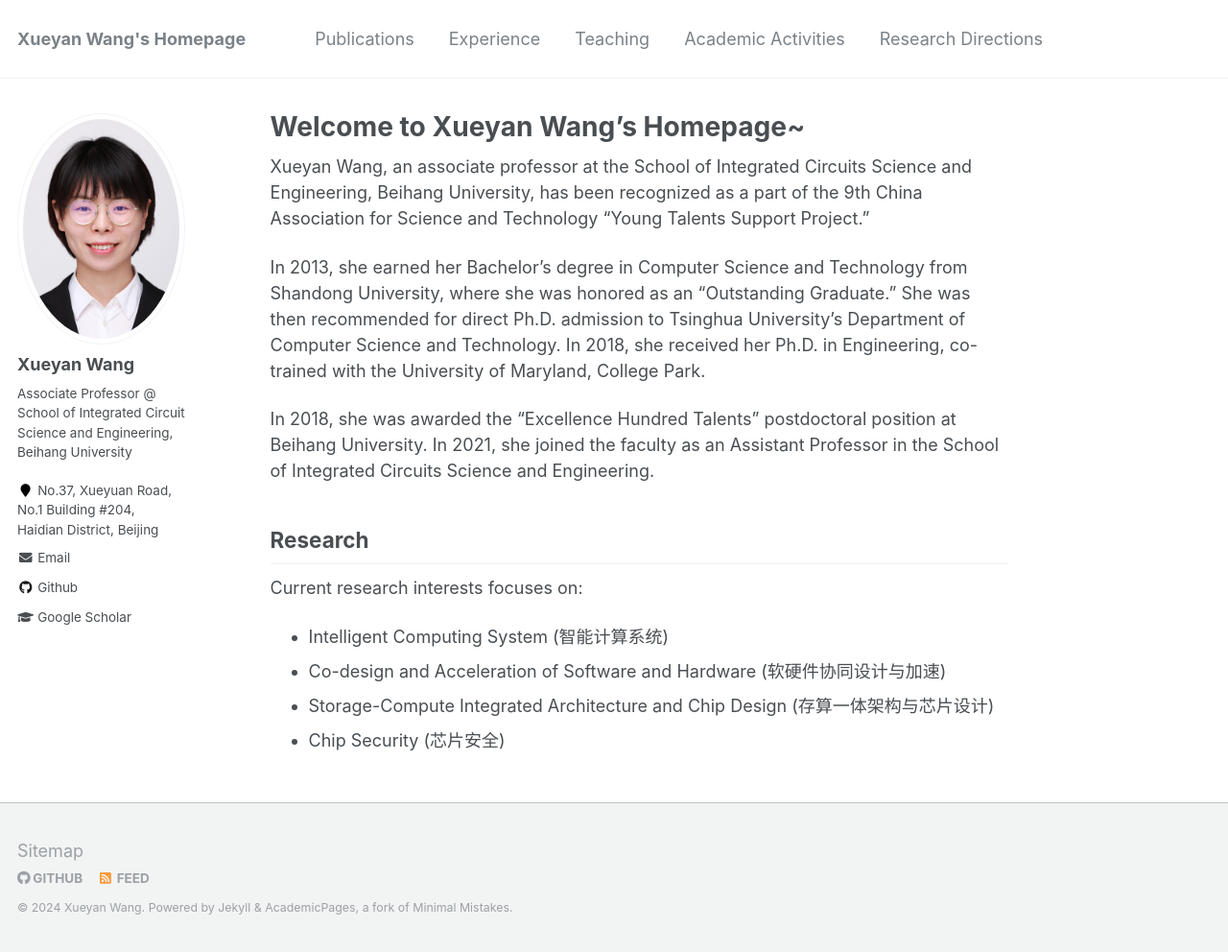
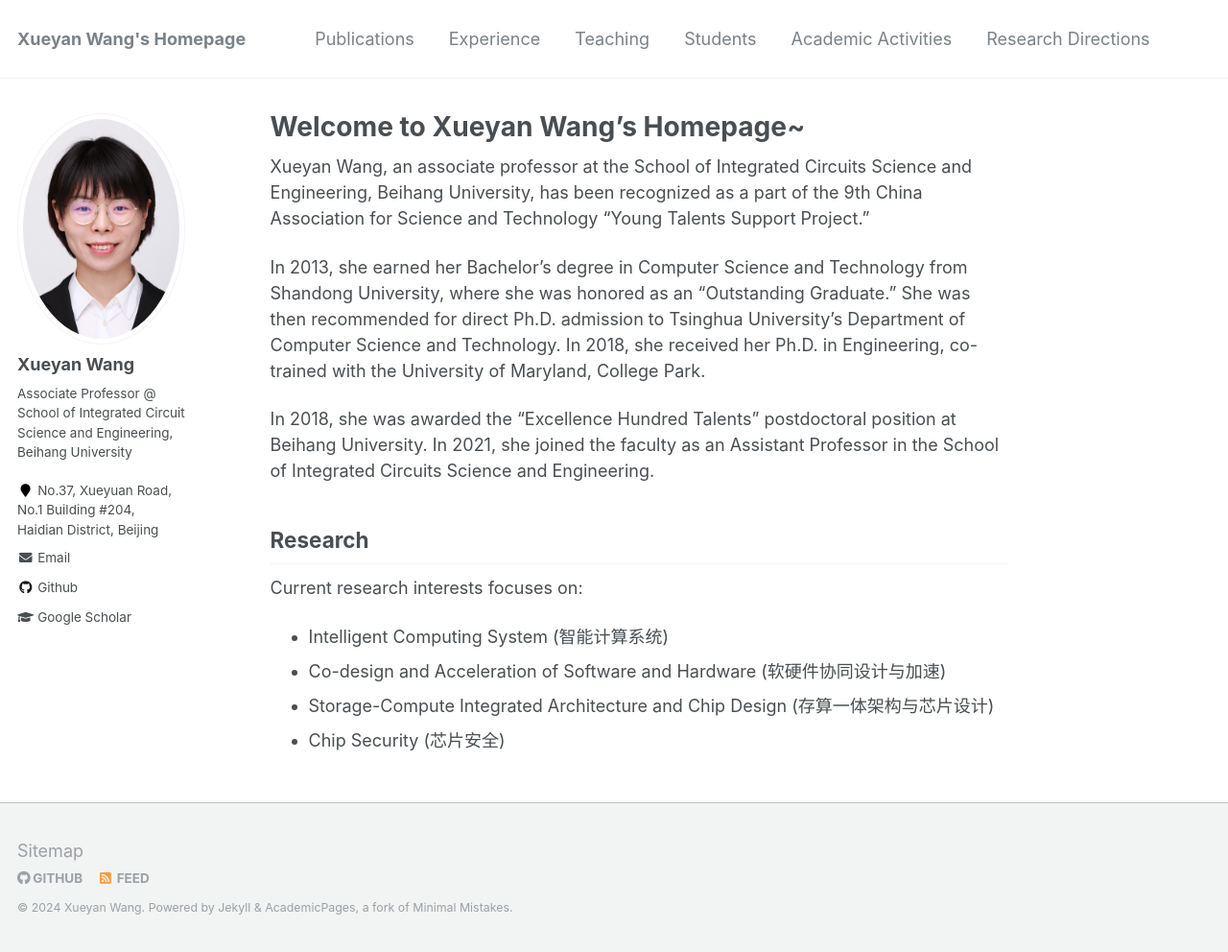
Before and after one commit to xywangbuaa/xywang.github.io, a Jekyll site: the page built from _pages/about.md, in a window 1280 px wide and 992 px high. Shown: the whole window at 96% size. Built offline with Jekyll 4.4.1, drawn with Linux system fonts in a browser that asks for light colours.

Commit message:
Update navigation.yml

```diff
--- a/_data/navigation.yml
+++ b/_data/navigation.yml
@@ -15,6 +15,9 @@
   - title: "Teaching"
     url: /awards/
 
+  - title: "Students"
+    url: /Students/
+
   - title: "Academic Activities"
     url: /academic-activities/
 
```
